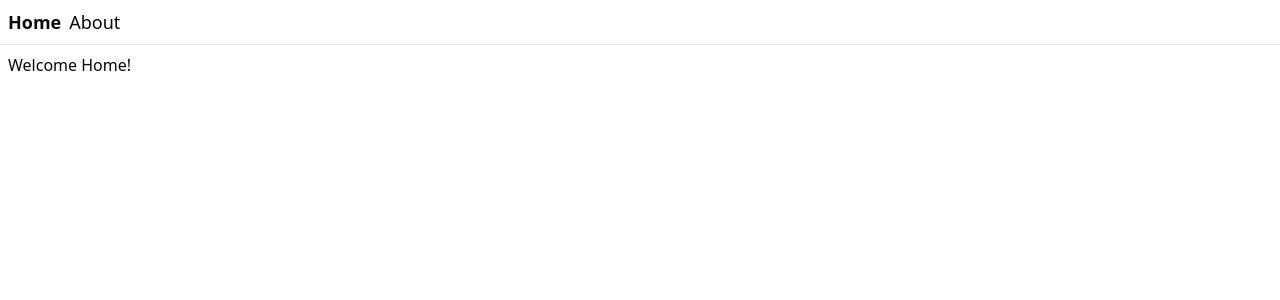
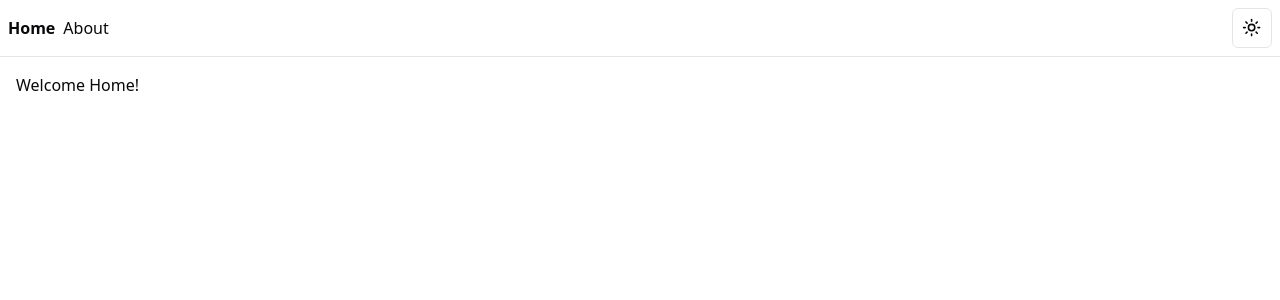
Before and after one commit to kyziq/kystack, a React app: page / in a window 1280 px wide. Shown: the top 300 px of the page. Built offline with nearby package versions, Linux system fonts and the light colour scheme; the HTML template or start-up script is replaced by a standard one.

Commit message:
feat: add `zustand` and light/dark mode support

```diff
--- /dev/null
+++ b/src/components/mode-toggle.tsx
@@ -0,0 +1,19 @@
+import { Button } from '@/components/ui/button';
+import { useThemeStore } from '@/stores';
+import { Moon, Sun } from 'lucide-react';
+
+export function ModeToggle() {
+  const { theme, setTheme } = useThemeStore();
+
+  const toggleTheme = () => {
+    setTheme(theme === 'light' ? 'dark' : 'light');
+  };
+
+  return (
+    <Button variant="outline" size="icon" onClick={toggleTheme}>
+      <Sun className="h-[1.2rem] w-[1.2rem] rotate-0 scale-100 transition-all dark:-rotate-90 dark:scale-0" />
+      <Moon className="absolute h-[1.2rem] w-[1.2rem] rotate-90 scale-0 transition-all dark:rotate-0 dark:scale-100" />
+      <span className="sr-only">Toggle theme</span>
+    </Button>
+  );
+}
--- /dev/null
+++ b/src/components/theme-provider.tsx
@@ -0,0 +1,27 @@
+import { useThemeStore } from '@/stores';
+import type React from 'react';
+import { useEffect } from 'react';
+
+type ThemeProviderProps = {
+  children: React.ReactNode;
+};
+
+export function ThemeProvider({ children }: ThemeProviderProps) {
+  const { theme } = useThemeStore();
+
+  useEffect(() => {
+    const root = window.document.documentElement;
+    root.classList.remove('light', 'dark');
+    if (theme === 'system') {
+      const systemTheme = window.matchMedia('(prefers-color-scheme: dark)')
+        .matches
+        ? 'dark'
+        : 'light';
+      root.classList.add(systemTheme);
+    } else {
+      root.classList.add(theme);
+    }
+  }, [theme]);
+
+  return <>{children}</>;
+}
--- a/src/routes/__root.tsx
+++ b/src/routes/__root.tsx
@@ -1,3 +1,5 @@
+import { ModeToggle } from '@/components/mode-toggle';
+import { ThemeProvider } from '@/components/theme-provider';
 import { Link, Outlet, createRootRoute } from '@tanstack/react-router';
 import { TanStackRouterDevtools } from '@tanstack/router-devtools';
 
@@ -7,29 +9,25 @@ export const Route = createRootRoute({
 
 function RootComponent() {
   return (
-    <>
-      <div className="p-2 flex gap-2 text-lg">
-        <Link
-          to="/"
-          activeProps={{
-            className: 'font-bold',
-          }}
-          activeOptions={{ exact: true }}
-        >
-          Home
-        </Link>{' '}
-        <Link
-          to={'/about'}
-          activeProps={{
-            className: 'font-bold',
-          }}
-        >
-          About
-        </Link>
+    <ThemeProvider>
+      <div className="min-h-screen bg-background text-foreground">
+        <header className="p-2 flex justify-between items-center">
+          <nav className="flex gap-2">
+            <Link to="/" className="[&.active]:font-bold">
+              Home
+            </Link>{' '}
+            <Link to="/about" className="[&.active]:font-bold">
+              About
+            </Link>
+          </nav>
+          <ModeToggle />
+        </header>
+        <hr />
+        <main className="container mx-auto p-4">
+          <Outlet />
+        </main>
+        <TanStackRouterDevtools />
       </div>
-      <hr />
-      <Outlet />
-      <TanStackRouterDevtools position="bottom-right" />
-    </>
+    </ThemeProvider>
   );
 }
--- a/src/routes/about.lazy.tsx
+++ b/src/routes/about.lazy.tsx
@@ -6,7 +6,7 @@ export const Route = createLazyFileRoute('/about')({
 
 function AboutComponent() {
   return (
-    <div className="p-2">
+    <div>
       <h3>This is /about</h3>
     </div>
   );
--- a/src/routes/index.lazy.tsx
+++ b/src/routes/index.lazy.tsx
@@ -6,7 +6,7 @@ export const Route = createLazyFileRoute('/')({
 
 function HomeComponent() {
   return (
-    <div className="p-2">
+    <div>
       <h3>Welcome Home!</h3>
     </div>
   );
--- /dev/null
+++ b/src/stores/index.ts
@@ -0,0 +1 @@
+export { useThemeStore } from "./useThemeStore";
--- /dev/null
+++ b/src/stores/useThemeStore.ts
@@ -0,0 +1,21 @@
+import { create } from "zustand";
+import { persist } from "zustand/middleware";
+
+type Theme = "light" | "dark" | "system";
+
+interface ThemeStore {
+	theme: Theme;
+	setTheme: (theme: Theme) => void;
+}
+
+export const useThemeStore = create<ThemeStore>()(
+	persist(
+		(set) => ({
+			theme: "system",
+			setTheme: (theme) => set({ theme }),
+		}),
+		{
+			name: "theme-storage",
+		},
+	),
+);
```
Also changed, not shown: package.json (+6 -2 lines), 1 other file (tests, documents, lock files or other folders).
